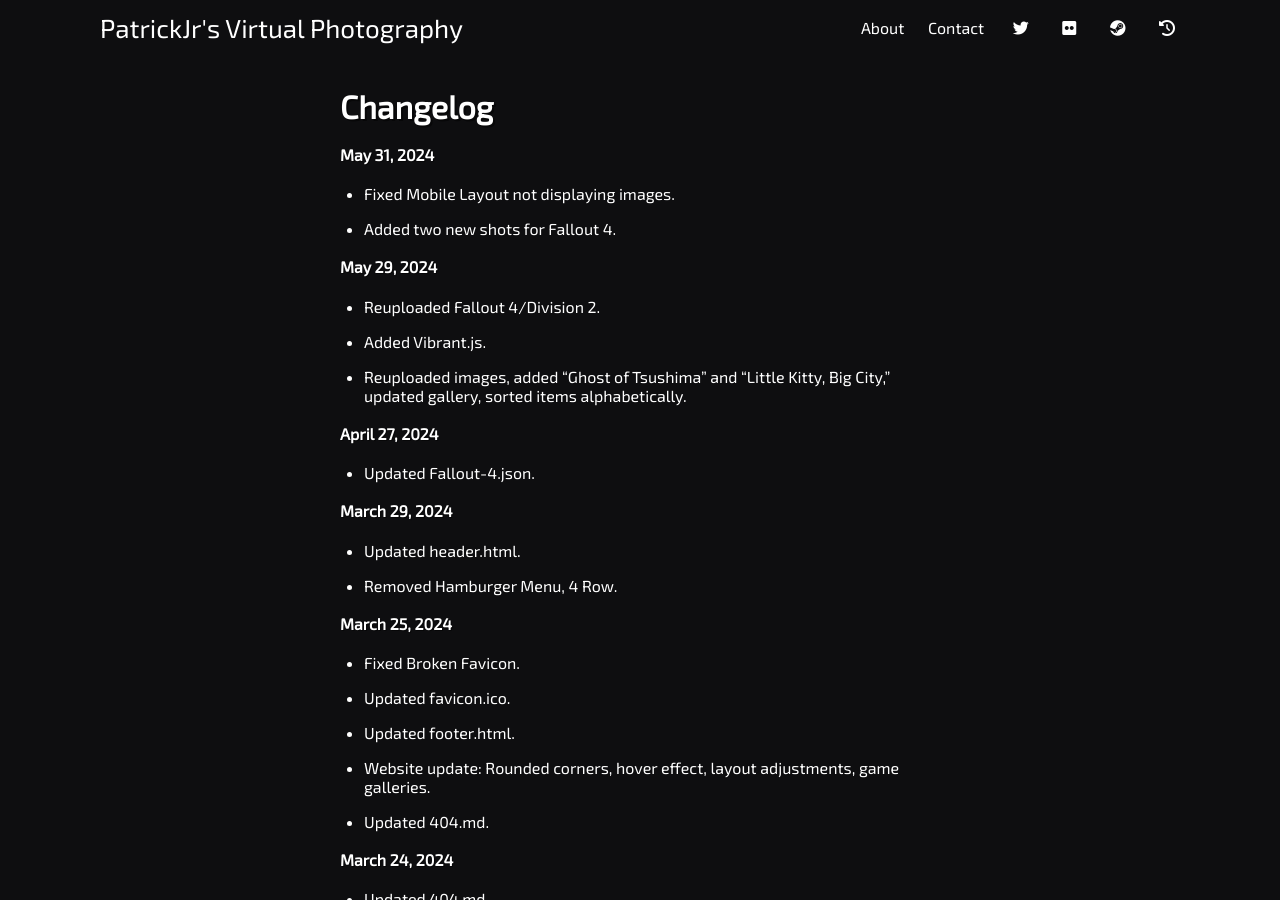
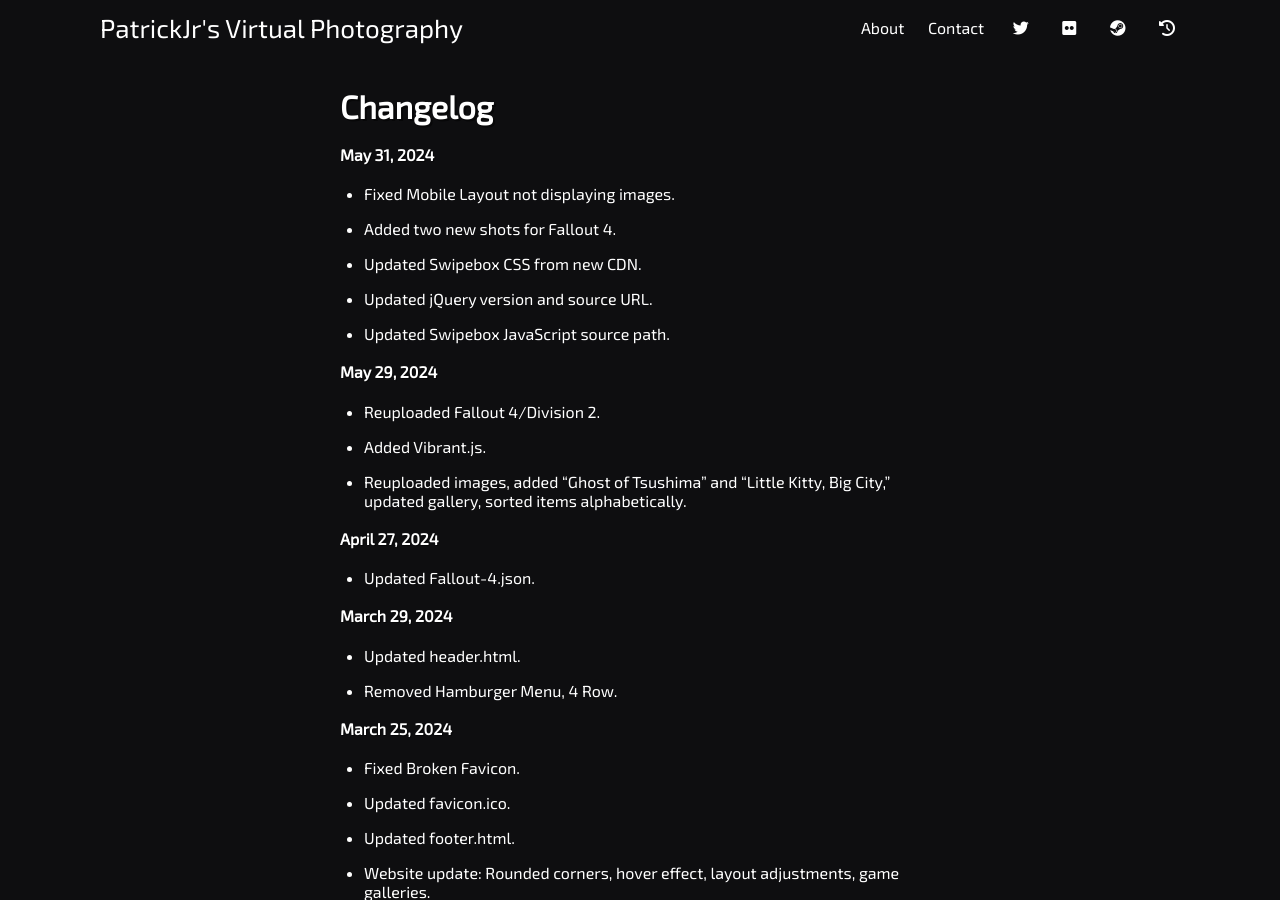
Before and after one commit to PatrickJnr/vp, a Jekyll site: the page built from pages/changelog.md, in a window 1280 px wide and 900 px high. Built offline with Jekyll 4.4.1, drawn with Linux system fonts in a browser that asks for light colours; nearby versions of some CDN libraries; emoji names are drawn with the system emoji font; a style sheet for code colours, icons or effects is not loaded.

Commit message:
House Cleaning
- Updated Swipebox CSS from new CDN.
- Updated jQuery version and source URL.
- Updated Swipebox JavaScript source path.

```diff
--- a/_config.yml
+++ b/_config.yml
@@ -8,7 +8,7 @@
 highlighter: rouge
 permalink: /:title/
 plugins:
-  #- jekyll-paginate
+# - jekyll-paginate
   - jekyll-sitemap
   - jekyll-feed
   - jekyll-seo-tag
--- a/_includes/head.html
+++ b/_includes/head.html
@@ -25,7 +25,10 @@
   <!-- Use Jekyll SEO plugin -->
   {% seo %}
 
-  <script src="https://code.jquery.com/jquery-2.0.3.min.js"></script>
-  <script src="../js/jquery.swipebox.js"></script>
-  <link rel="stylesheet" href="https://cdnjs.cloudflare.com/ajax/libs/jquery.swipebox/1.4.4/css/swipebox.min.css">
+  <!-- Include Swipebox CSS -->
+  <link rel="stylesheet" href="https://cdn.jsdelivr.net/npm/swipebox@1.4.6/src/css/swipebox.min.css">
+
+  <!-- Include jQuery and Swipebox JS -->
+  <script src="https://cdn.jsdelivr.net/npm/jquery@3.7.1/dist/jquery.min.js"></script>
+  <script src="{{ site.github.url }}/js/jquery.swipebox.js"></script>
 </head>
--- a/pages/changelog.md
+++ b/pages/changelog.md
@@ -6,6 +6,9 @@
 **May 31, 2024**
 - Fixed Mobile Layout not displaying images.
 - Added two new shots for Fallout 4.
+- Updated Swipebox CSS from new CDN.
+- Updated jQuery version and source URL.
+- Updated Swipebox JavaScript source path.
 
 **May 29, 2024**
 - Reuploaded Fallout 4/Division 2.
```
